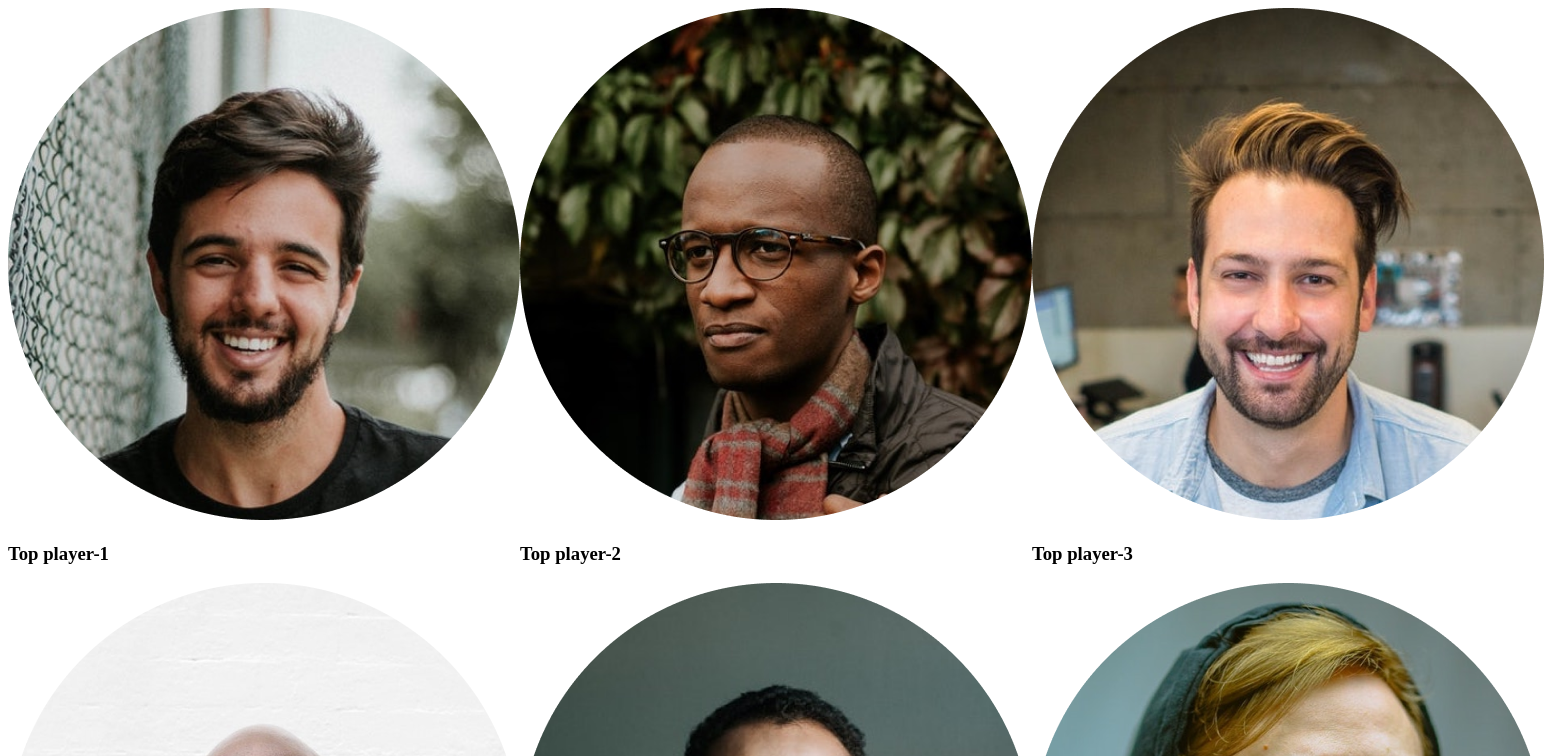
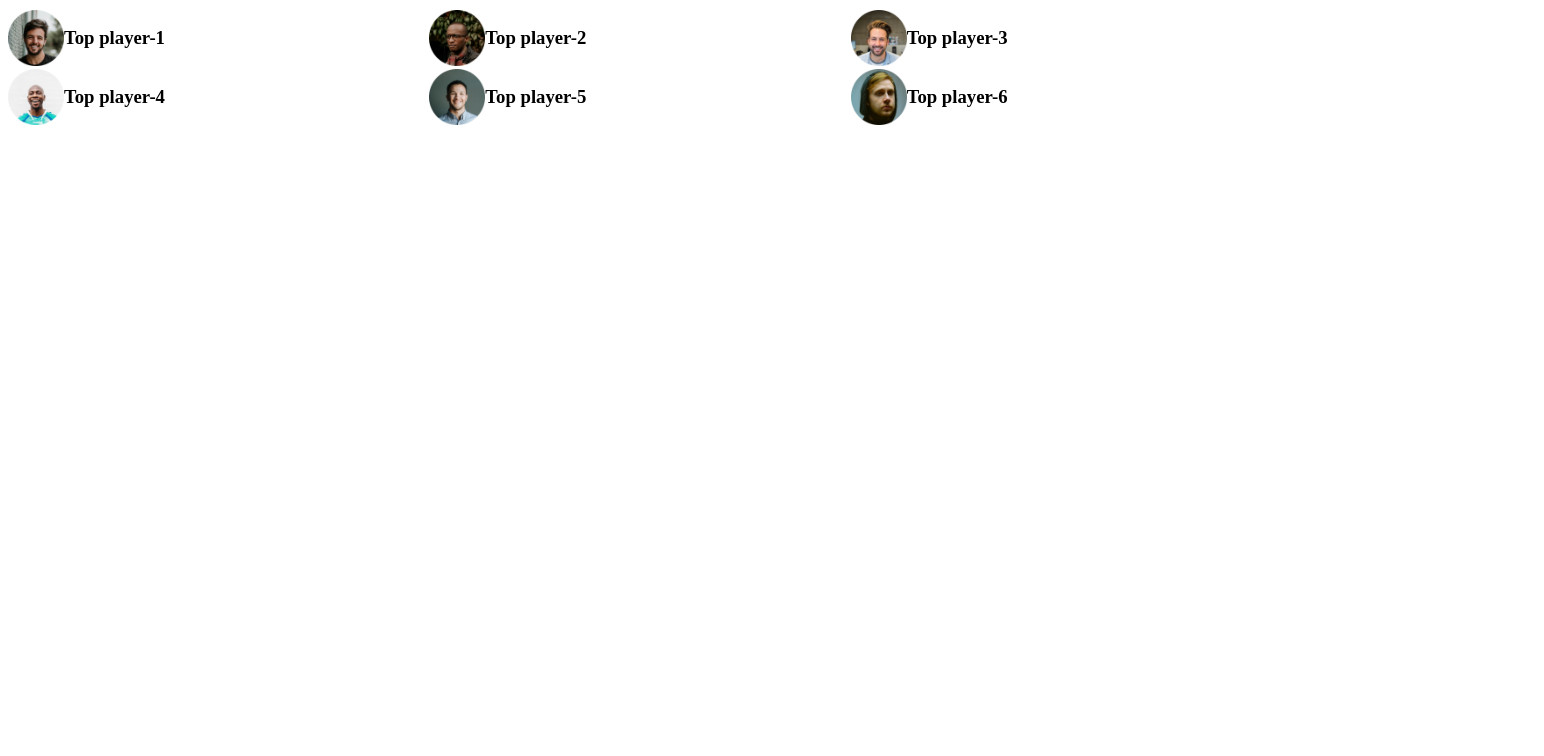
Before and after one commit to Mahmud-cse/Leader-board, a plain HTML site: page index.html in a window 1280 px wide. Shown: the top 756 px of the page, 1544 px wide, since content can reach past the window. Drawn offline with Linux system fonts and the light colour scheme.

Commit message:
Second commit

```diff
--- a/css/style.css
+++ b/css/style.css
@@ -2,3 +2,13 @@
     display: grid;
     grid-template-columns: repeat(3, 1fr);
 }
+
+.player {
+    display: flex;
+    align-items: center;
+}
+
+.players img {
+    width: 56px;
+    height: 56px;
+}
```
